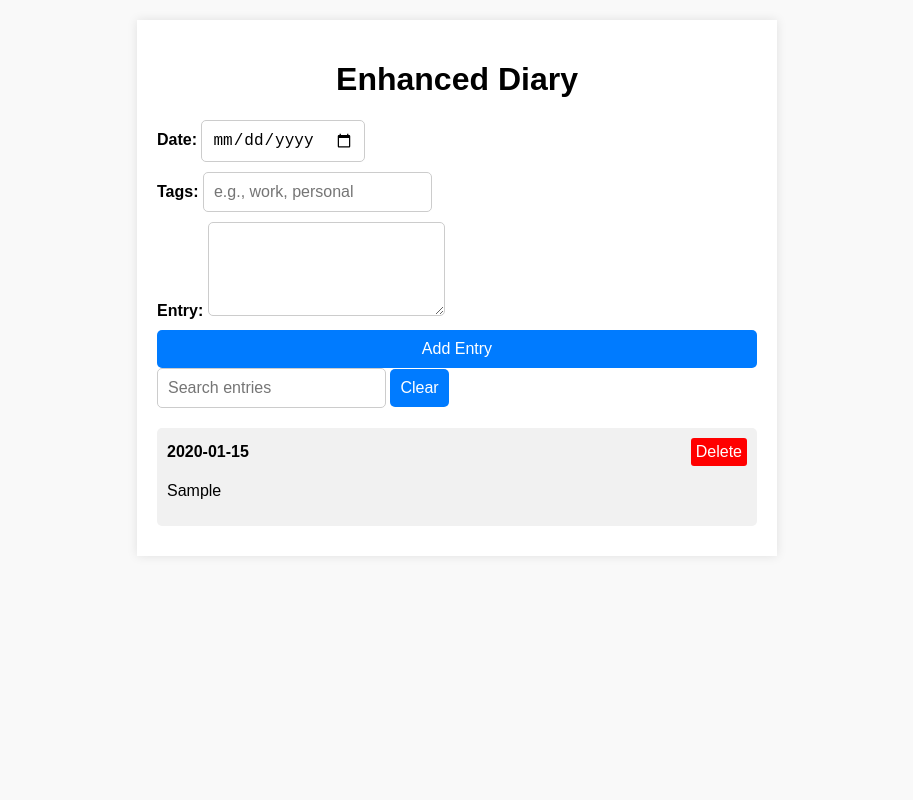
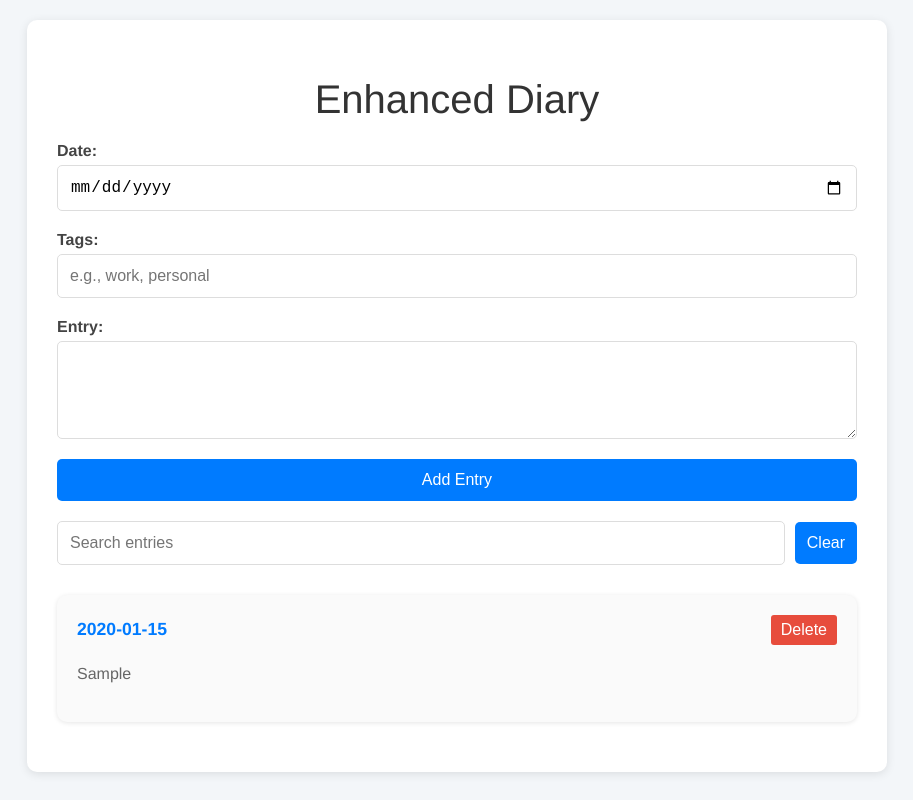
Before and after one commit to SriRanjani30/Diary, a plain HTML site: page Diary.html in a window 1280 px wide. Both pictures are taken after typing "2020-01-15", "Sample", "Sample" into the empty fields and a click on the button "Add Entry". Shown: the whole page, without its empty margins (183-1096 px from the left). Drawn offline with Linux system fonts and the light colour scheme.

Commit message:
Update styles.css

```diff
--- a/styles.css
+++ b/styles.css
@@ -1,76 +1,135 @@
 body {
-    font-family: Arial, sans-serif;
-    background: #f9f9f9;
+    font-family: 'Helvetica Neue', Arial, sans-serif;
+    background: #f3f6f9;
     margin: 0;
     padding: 20px;
+    color: #333;
 }
 
 .container {
-    max-width: 600px;
+    max-width: 800px;
     margin: auto;
-    background: white;
-    padding: 20px;
-    box-shadow: 0 0 10px rgba(0, 0, 0, 0.1);
+    background: #fff;
+    padding: 30px;
+    border-radius: 10px;
+    box-shadow: 0 2px 10px rgba(0, 0, 0, 0.1);
 }
 
 h1 {
     text-align: center;
+    color: #333;
+    font-size: 2.5em;
+    margin-bottom: 20px;
+    font-weight: 300;
 }
 
 form {
     display: flex;
     flex-direction: column;
-    gap: 10px;
+    gap: 20px;
+}
+
+.form-group {
+    display: flex;
+    flex-direction: column;
 }
 
 label {
     font-weight: bold;
+    color: #444;
+    margin-bottom: 5px;
 }
 
-input, textarea, button {
-    padding: 10px;
+input, textarea {
+    padding: 12px;
     font-size: 16px;
-    border: 1px solid #ccc;
+    border: 1px solid #ddd;
     border-radius: 5px;
+    transition: border-color 0.3s;
+}
+
+input:focus, textarea:focus {
+    border-color: #007bff;
+    outline: none;
 }
 
 button {
+    padding: 12px;
+    font-size: 16px;
+    border: none;
+    border-radius: 5px;
     background: #007bff;
     color: white;
-    border: none;
     cursor: pointer;
+    transition: background 0.3s, transform 0.2s;
 }
 
 button:hover {
     background: #0056b3;
+    transform: scale(1.05);
+}
+
+#filter {
+    display: flex;
+    gap: 10px;
+    margin: 20px 0;
+    align-items: center;
+}
+
+#filter input {
+    flex: 1;
 }
 
 #entries {
-    margin-top: 20px;
+    margin-top: 30px;
 }
 
 .entry {
-    background: #f1f1f1;
-    padding: 10px;
-    margin-bottom: 10px;
-    border-radius: 5px;
+    background: #fafafa;
+    padding: 20px;
+    margin-bottom: 20px;
+    border-radius: 10px;
+    box-shadow: 0 1px 5px rgba(0, 0, 0, 0.1);
 }
 
 .entry-header {
     display: flex;
     justify-content: space-between;
     align-items: center;
+    margin-bottom: 10px;
+}
+
+.entry-header strong {
+    font-size: 1.1em;
+    color: #007bff;
+}
+
+.entry-header span {
+    font-size: 0.9em;
+    color: #555;
+}
+
+.entry-header div {
+    display: flex;
+    gap: 10px;
 }
 
 .entry-header button {
-    background: red;
+    background: #e74c3c;
     color: white;
     border: none;
     cursor: pointer;
-    padding: 5px;
+    padding: 6px 10px;
     border-radius: 3px;
+    transition: background 0.3s, transform 0.2s;
 }
 
 .entry-header button:hover {
-    background: darkred;
+    background: #c0392b;
+    transform: scale(1.05);
 }
+
+p {
+    line-height: 1.6;
+    color: #666;
+}
```
